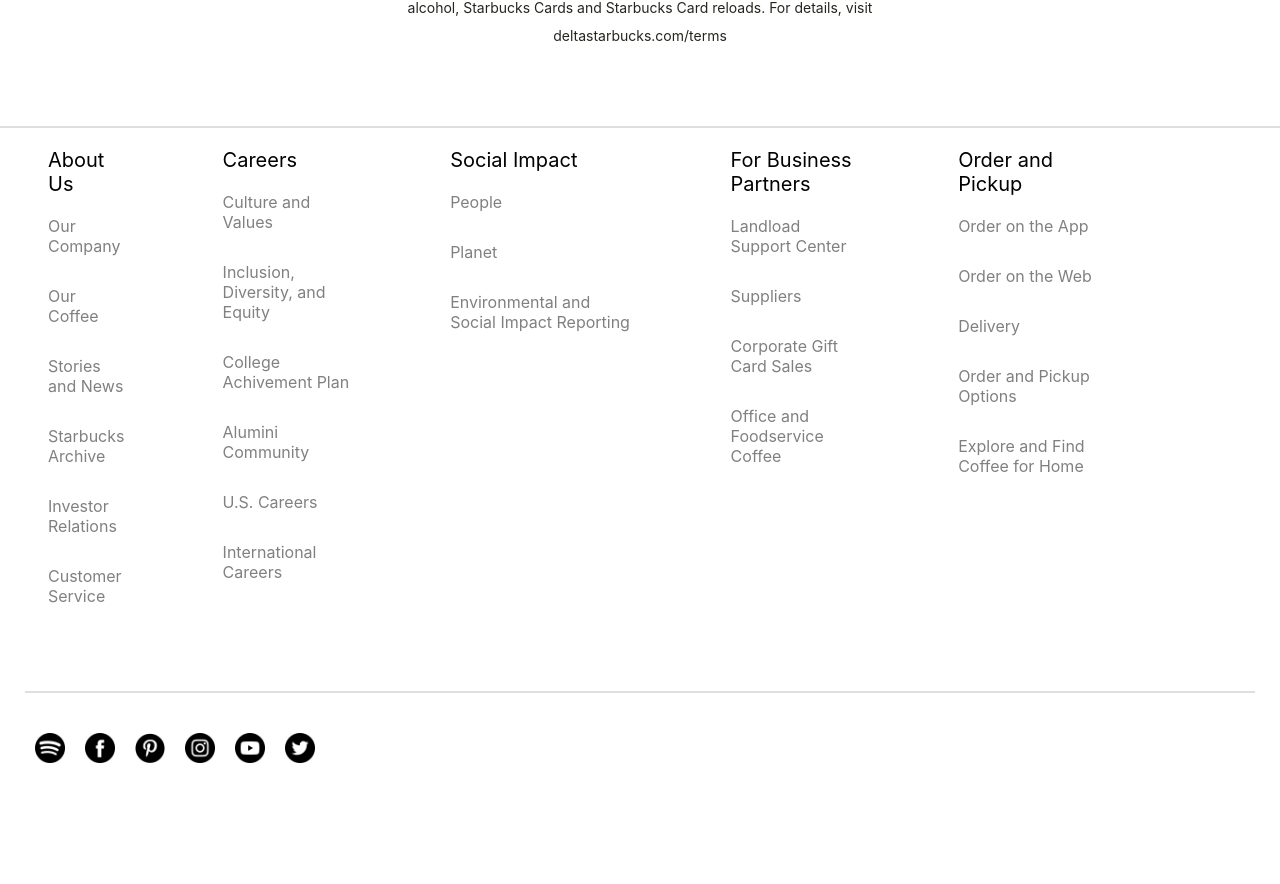
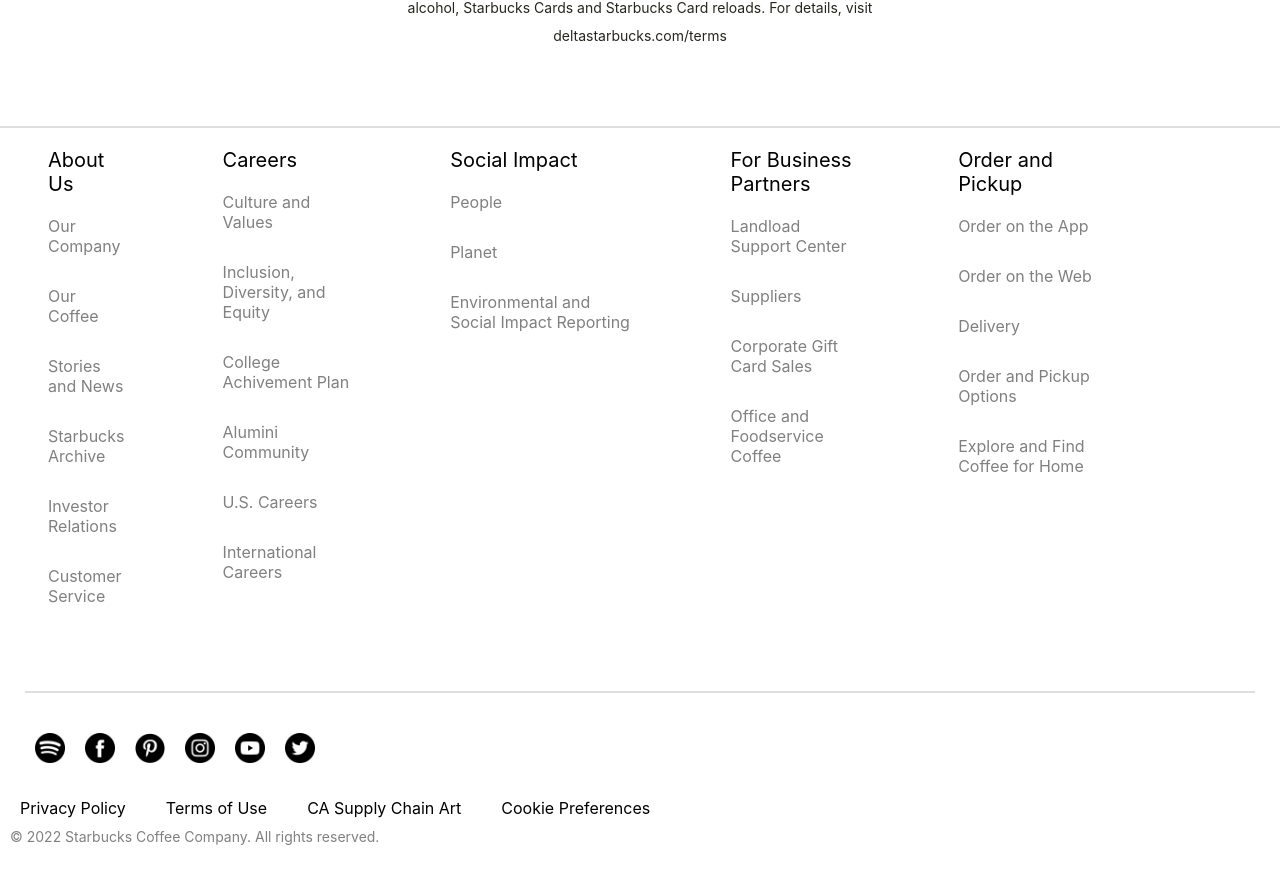
Before and after one commit to Apocryphon06/totalitycorp-frontend-challenge, a React (Create React App) app: page / in a window 1280 px wide. Shown: the part 2556-3440 px from the top of the page. Before the commit the page ends 3354 px from the top, so only its background shows below. Built offline with nearby package versions, Linux system fonts and the light colour scheme; the HTML template or start-up script is replaced by a standard one.

Commit message:
footer copyright

```diff
--- a/src/components/Footer.jsx
+++ b/src/components/Footer.jsx
@@ -11,6 +11,7 @@
 const Container = styled.div`
   display: flex;
   flex-direction: column;
+  margin-bottom: 40px;
 `;
 
 const Wrapper = styled.div`
@@ -85,6 +86,9 @@
   margin: 25px;
   padding-top: 30px;
   border-top: 2px solid #dfdfdf;
+  @media (max-width: 768px) {
+    margin: 10px;
+  }
 `;
 
 const Media = styled.div`
@@ -104,6 +108,37 @@
   &:hover {
     background-color: #dfdfdf;
   }
+`;
+
+const Text = styled.div`
+  display: flex;
+  font-size:16px
+  cursor: pointer;
+  &:hover{
+    text-decoration: underline;
+  }
+  margin: 0 20px;
+  @media (max-width: 768px) {
+    font-size: 14px;
+    margin-bottom: 20px;
+  }
+`;
+
+const TextWrapper = styled.div`
+  display: flex;
+  flex-direction: row;
+  justify-content: start
+  padding-bottom:20px;
+  @media (max-width: 768px) {
+    flex-direction:column;
+  }
+`;
+
+const Copyright = styled.div`
+  display: flex;
+  margin: 10px;
+  font-size: 14px;
+  color: #808080;
 `;
 
 function Footer() {
@@ -196,6 +231,13 @@
           <Icon src={twitter} alt="twitter" />
         </Media>
       </MediaWrapper>
+      <TextWrapper>
+        <Text>Privacy Policy</Text> <Text>Terms of Use</Text>{" "}
+        <Text>CA Supply Chain Art</Text> <Text>Cookie Preferences</Text>
+      </TextWrapper>
+      <Copyright>
+        © 2022 Starbucks Coffee Company. All rights reserved.
+      </Copyright>
     </Container>
   );
 }
```
